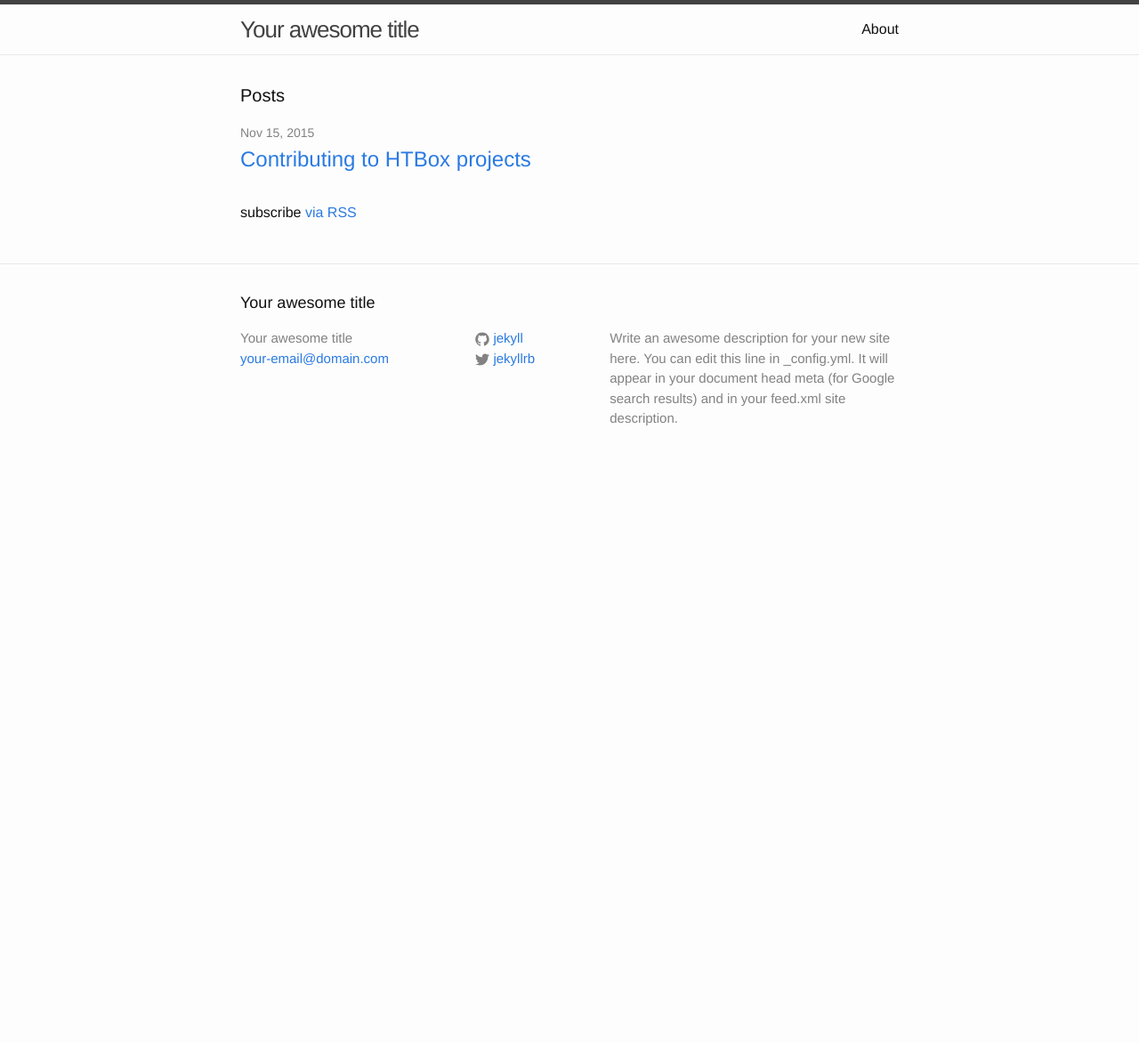
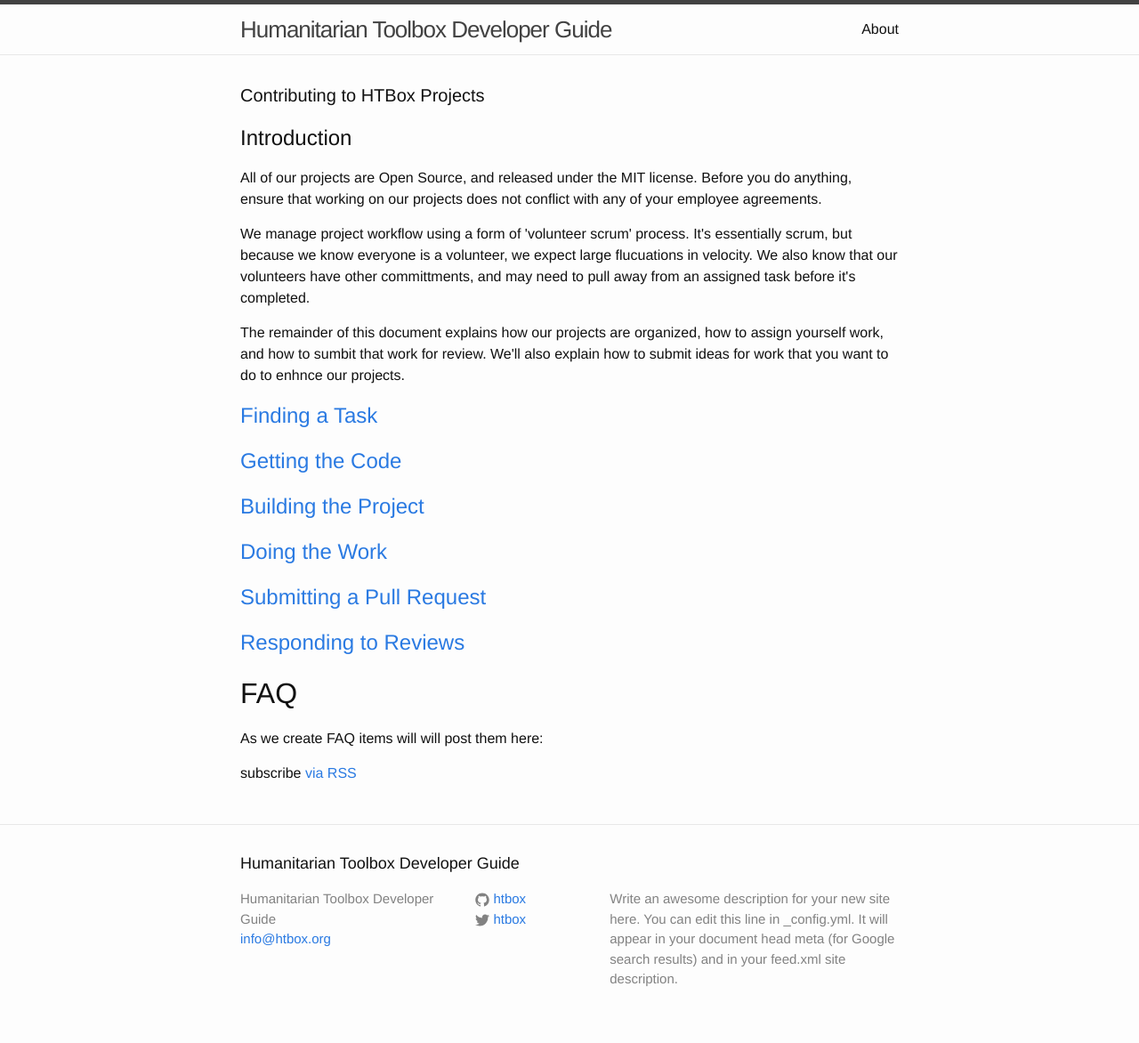
Before and after one commit to HTBox/htbox.github.io, a Jekyll site: the page built from index.html, in a window 1280 px wide. Shown: the whole page at 89% size. Built offline with Jekyll 4.4.1, drawn with Linux system fonts in a browser that asks for light colours; before the commit the page ends 900 px from its top, so only the background shows below that.

```diff
--- a/_config.yml
+++ b/_config.yml
@@ -6,16 +6,16 @@
 # 'jekyll serve'. If you change this file, please restart the server process.
 
 # Site settings
-title: Your awesome title
-email: your-email@domain.com
+title: Humanitarian Toolbox Developer Guide
+email: info@htbox.org
 description: > # this means to ignore newlines until "baseurl:"
   Write an awesome description for your new site here. You can edit this
   line in _config.yml. It will appear in your document head meta (for
   Google search results) and in your feed.xml site description.
 baseurl: "" # the subpath of your site, e.g. /blog
 url: "http://yourdomain.com" # the base hostname & protocol for your site
-twitter_username: jekyllrb
-github_username:  jekyll
+twitter_username: htbox
+github_username:  htbox
 
 # Build settings
 markdown: kramdown
--- a/index.html
+++ b/index.html
@@ -4,7 +4,33 @@ layout: default
 
 <div class="home">
 
-  <h1 class="page-heading">Posts</h1>
+  <h1 class="page-heading">Contributing to HTBox Projects</h1>
+    <h2>Introduction</h2>
+    <p>
+All of our projects are Open Source, and released under the MIT license. Before you do anything,
+ensure that working on our projects does not conflict with any of your employee agreements.
+</p>
+<p>
+We manage project workflow using a form of 'volunteer scrum' process. It's essentially scrum,
+but because we know everyone is a volunteer, we expect large flucuations in velocity. We
+also know that our volunteers have other committments, and may need to pull away from an
+assigned task before it's completed.
+</p>
+<p>
+
+The remainder of this document explains how our projects are organized, how to assign
+yourself work, and how to sumbit that work for review. We'll also explain how to submit ideas
+for work that you want to do to enhnce our projects.
+</p>
+
+<h2><a href="/finding-a-task.html">Finding a Task</a></h2>
+<h2><a href="/getting-the-code.html">Getting the Code</a></h2>
+<h2><a href="/building-the-project.html">Building the Project</a></h2>
+<h2><a href="/doing-the-work.html">Doing the Work</a></h2>
+<h2><a href="/submitting-a-pull-request.html">Submitting a Pull Request</a></h2>
+<h2><a href="/responding-to-reviews.html">Responding to Reviews</a></h2>
+<h1>FAQ</h1>
+As we create FAQ items will will post them here:
 
   <ul class="post-list">
     {% for post in site.posts %}
```
Also changed, not shown: _posts/2015-11-14-welcome-to-jekyll.markdown (deleted, +0 -161 lines), building-the-project.md (added, +21 -0 lines), doing-the-work.md (added, +27 -0 lines), finding-a-task.md (added, +38 -0 lines), getting-the-code.md (added, +24 -0 lines), responding-to-reviews.md (added, +22 -0 lines), submitting-a-pull-request.md (added, +29 -0 lines).
